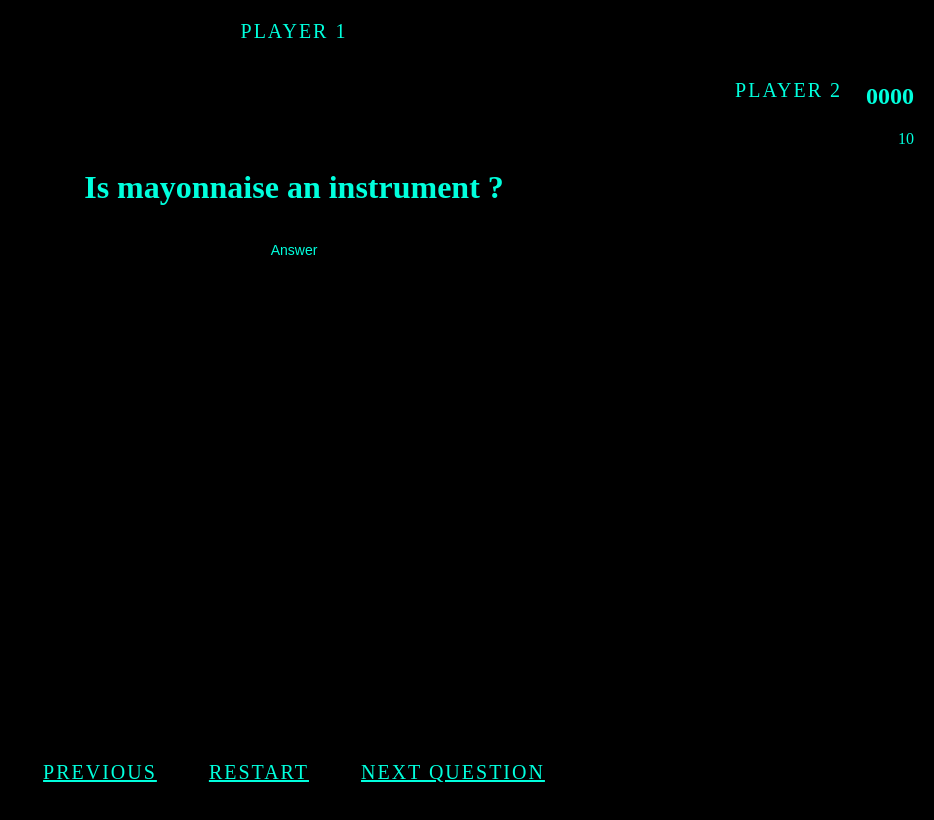
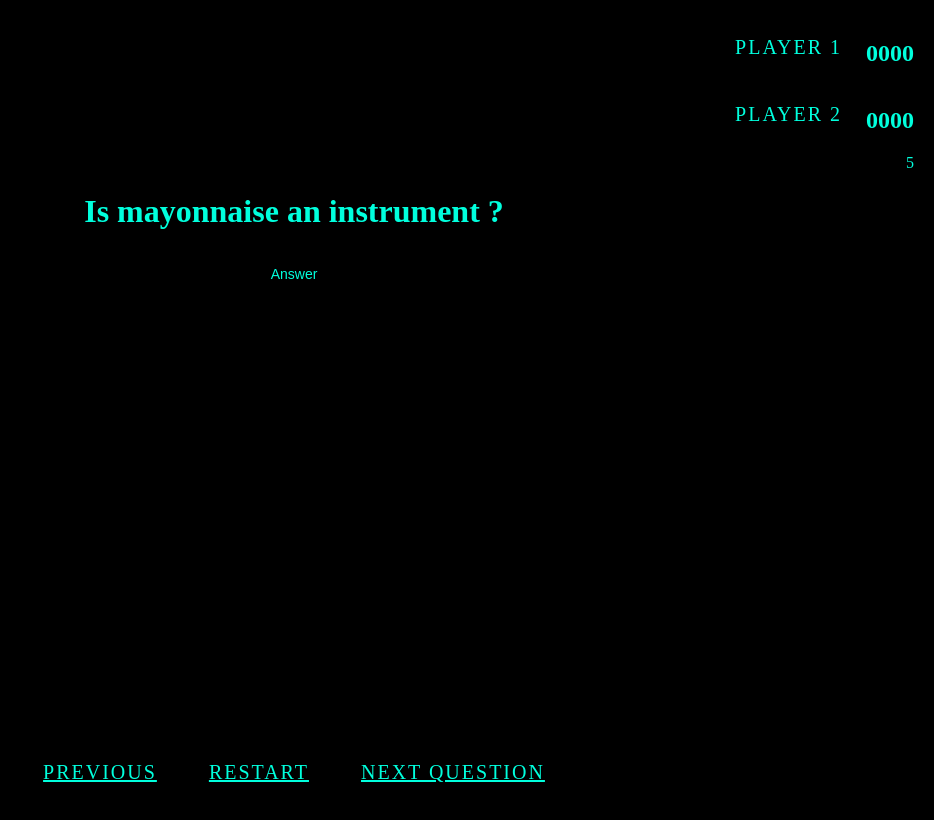
Before and after one commit to JoeAvery-Ruiz/Trivia-Game, a plain HTML site: page index2.html in a window 1280 px wide. Shown: the whole page, without its empty margins (346-1280 px from the left). Drawn offline with Linux system fonts and the light colour scheme.

Commit message:
add more

```diff
--- a/index2.html
+++ b/index2.html
@@ -13,11 +13,11 @@
 
 
 
-    <section class="player1-score">
+    <section class="player1-score1">
         <span class="player1"></span>
-        <a class="button" id="1score">Player 1</a>
-        <div class="level-header__score">
-            <h2 class="score trivia-score" id="score1"></h2>
+        <a class="button">Player 1</a>
+        <div class="level-header__score1">
+            <h2 class="score1 trivia-score1">0000</h2>
         </div>
     </section>
 
--- a/script.js
+++ b/script.js
@@ -1,4 +1,4 @@
-// start button on main display
+/* // start button on main display
 // prompt question
 // timer for 10s
 // show answer after timer ends
@@ -17,7 +17,7 @@ console.log(question1);
 const answer1 = new answer("If you ain't first you're last")
 console.log(answer1);  */
 
-const questionArray = ['quest1','quest2','quest3']
+/*const questionArray = ['quest1','quest2','quest3']
 const answerArray = ['answer1','answer2','answer3']
 const drinkArray=['sip','chug','shot']
 /* let i =0;
@@ -34,7 +34,7 @@ function nextQuestion(){
      //questionArray[i];
  /* }); */
 
- function randomRange(myMin, myMax) {
+ /*function randomRange(myMin, myMax) {
     return Math.floor(Math.random() * (myMax - myMin + 1) + myMin);
   }
   const arrayLength = questionArray.length;
@@ -75,7 +75,7 @@ let score1 = document.querySelector('.score1')
 
 
 
-let player2 = document.querySelector('.player2-score2')
+/*let player2 = document.querySelector('.player2-score2')
 player2.addEventListener('click', ()=>{
 
 let score2 = document.querySelector('.score2')
@@ -98,7 +98,7 @@ let player2score= 0;
 
 let score1 = document.getElementById('score1').innerHTML=player1score;
 let score2 = document.getElementById('score2').innerHTML=player2score; */
-setTimeout (countdown, 1000);
+/*setTimeout (countdown, 1000);
 
 
 let player1 = document.querySelector('.player1-score')
@@ -111,20 +111,74 @@ let score = document.querySelector('.score')
 console.log(score1)
 });
 
+document.getElementById('btn-modal').addEventListener('click', function() {
+    document.getElementById('overlay').classList.add('is-visible');
+    document.getElementById('modal').classList.add('is-visible');
+  });
+
+  document.getElementById('close-btn').addEventListener('click', function() {
+    document.getElementById('overlay').classList.remove('is-visible');
+    document.getElementById('modal').classList.remove('is-visible');
+  });
+  document.getElementById('overlay').addEventListener('click', function() {
+    document.getElementById('overlay').classList.remove('is-visible');
+    document.getElementById('modal').classList.remove('is-visible');
+  }); */
+
+  const questionArray = ['quest1','quest2','quest3']
+ const answerArray = ['answer1','answer2','answer3']
+ const drinkArray=['sip','chug','shot']
+
+ function randomRange(myMin, myMax) {
+    return Math.floor(Math.random() * (myMax - myMin + 1) + myMin);
+  }
+ const arrayLength = questionArray.length;
+ for (var i = 0; i < arrayLength; i++) {
+     console.log(questionArray[i]);
+     console.log(answerArray[i]);
+     let drink = randomRange(0,2)
+     console.log(drinkArray[drink]);
+
+ }
+
+
+ timeLeft = 10;
+
+ function countdown() {
+     timeLeft--;
+     document.getElementById("seconds").innerHTML = String( timeLeft );
+     if (timeLeft > 0) {
+         setTimeout(countdown, 1000);
+     }
+ };
+
+
+ setTimeout(countdown, 1000);
+
+ let player1 = document.querySelector('.player1-score1')
+player1.addEventListener('click', ()=>{
+
+let score1 = document.querySelector('.score1')
+
+    score1.innerHTML = (parseInt(score1.innerHTML) + 10).toString().padStart(4,'0')
 
 
 
 
 
+    console.log(score1)
 
 
+})
+let player2 = document.querySelector('.player2-score2')
+player2.addEventListener('click', ()=>{
 
+let score2 = document.querySelector('.score2')
 
+    score2.innerHTML = (parseInt(score2.innerHTML) + 10).toString().padStart(4,'0')
+    console.log(score2)
 
-
-
-
-
+})
 
 
 
```
Also changed, not shown: index.html (+1 -1 lines).
